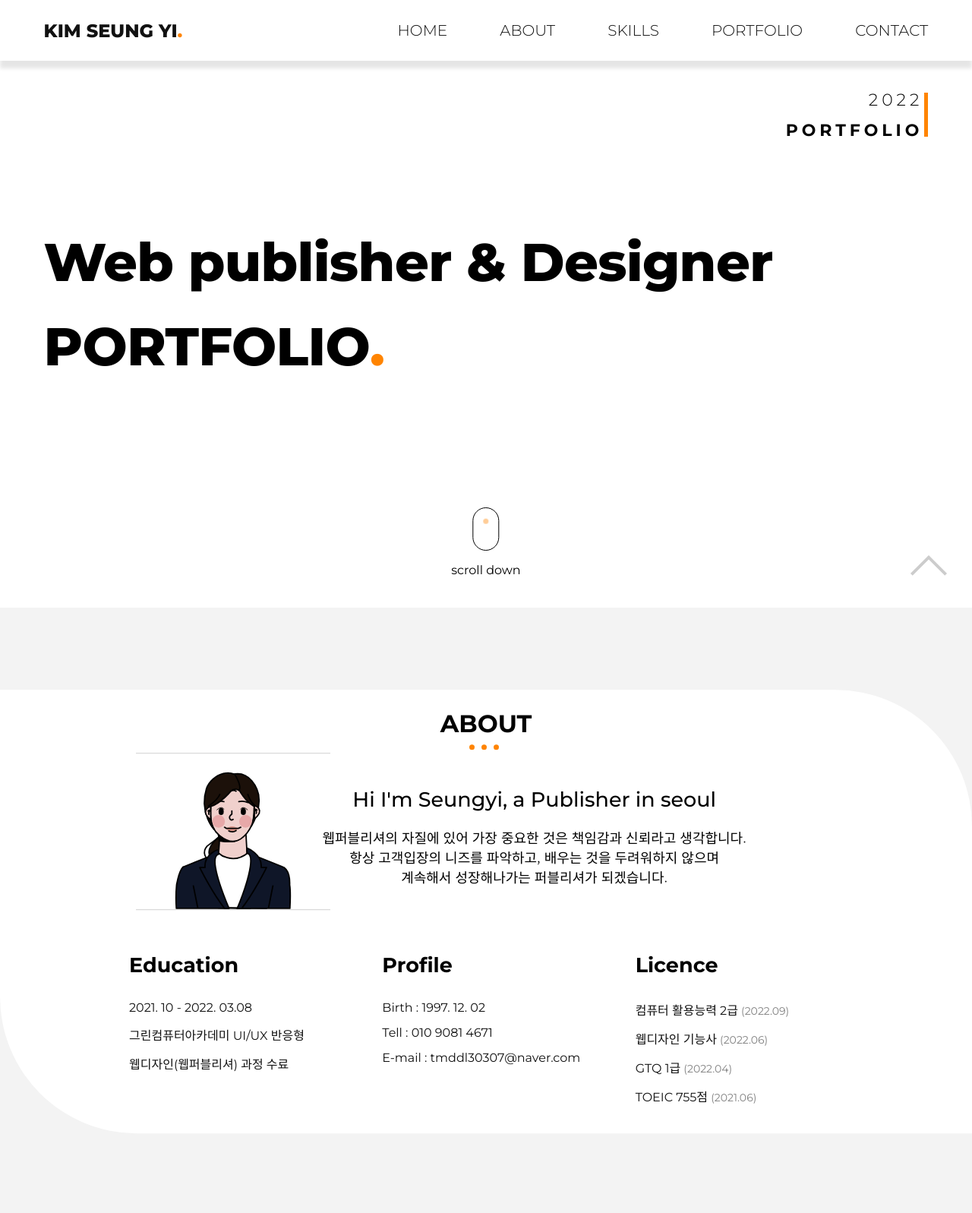
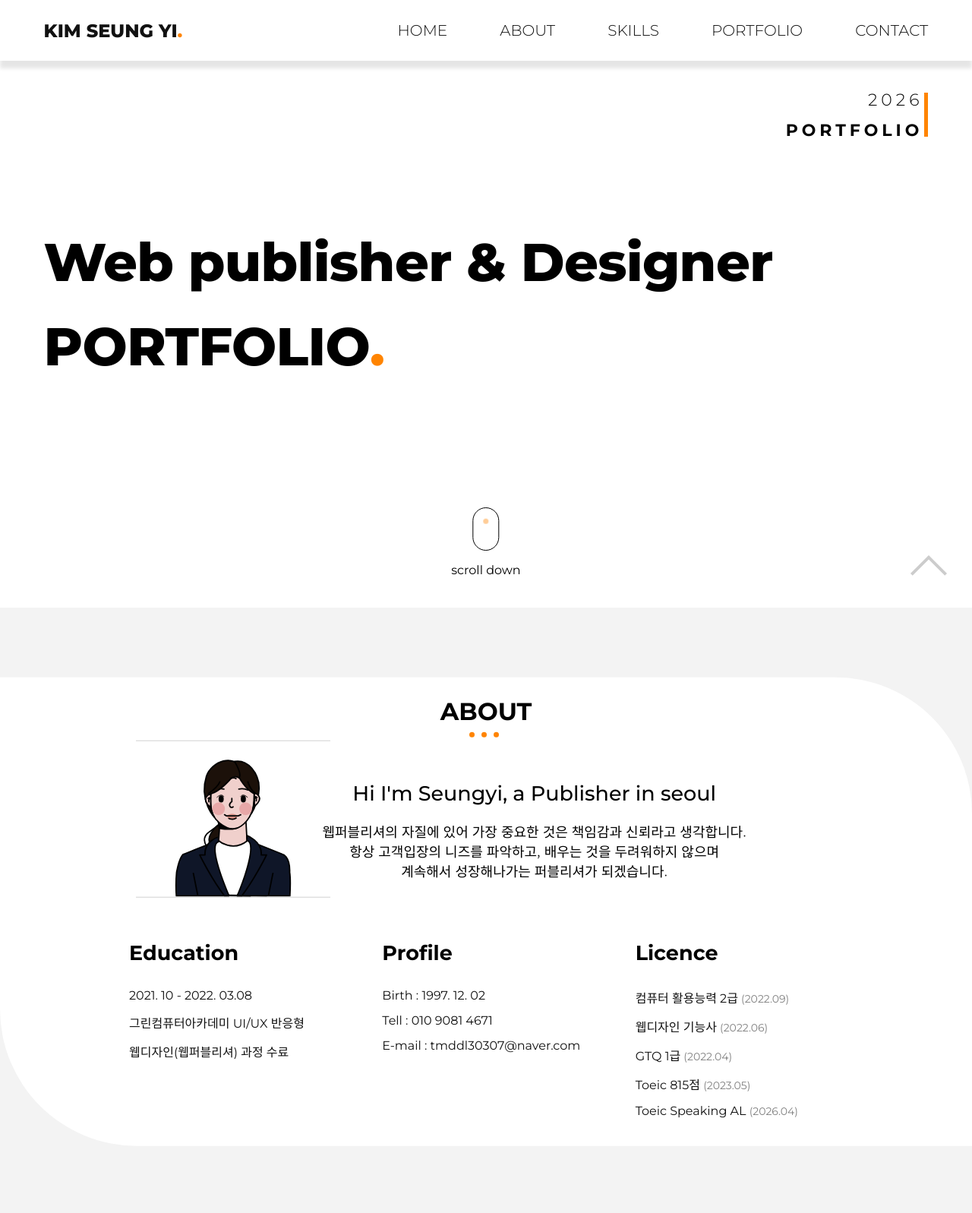
Before and after one commit to rlatmddl2693-afk/PORTFOLIO_v2, a plain HTML site: page index.html in a window 1280 px wide. Shown: the top 1597 px of the page at 76% size. Drawn offline with nearby package versions, Linux system fonts and the light colour scheme.

Commit message:
Update index.html

```diff
--- a/index.html
+++ b/index.html
@@ -55,13 +55,13 @@
         <div id="section01">
             <div class="s01Wrap">
                 <div class="portfolio">
-                    <p>2022</p>
+                    <p>2026</p>
                     <p>portfolio</p>
                 </div>
                 <div class="sns">
                     <ul>
                         <li><a href="https://github.com/Kimseungyi?tab=repositories" target="blank"><i class="fa fa-github" aria-hidden="true"></i></a></li>
-                        <li><a href="https://www.instagram.com/__seungyi/"target="blank"><i class="fa fa-instagram" aria-hidden="true"></i></a></li>
+                        <li><a href="https://www.instagram.com/keemseungyi/"target="blank"><i class="fa fa-instagram" aria-hidden="true"></i></a></li>
                         <li class="phone"><a href="#"><i class="fa fa-phone-square" aria-hidden="true"></i></a></li>
                     </ul>
                 </div>
@@ -123,7 +123,8 @@
                             <li><a href="#">컴퓨터 활용능력 2급 <em style="color: gray; font-size: 14px;">(2022.09)</em></a></li>
                             <li><a href="#">웹디자인 기능사 <em style="color: gray; font-size: 14px;">(2022.06)</em></a></li>
                             <li><a href="#">GTQ 1급 <em style="color: gray; font-size: 14px;">(2022.04)</em></a></li>
-                            <li><a href="#">TOEIC 755점 <em style="color: gray; font-size: 14px;">(2021.06)</em></a></li>
+                            <li><a href="#">Toeic 815점 <em style="color: gray; font-size: 14px;">(2023.05)</em></a></li>
+                            <li><a href="#">Toeic Speaking AL <em style="color: gray; font-size: 14px;">(2026.04)</em></a></li>
                         </ul>
                     </div>
                 </div>
```
